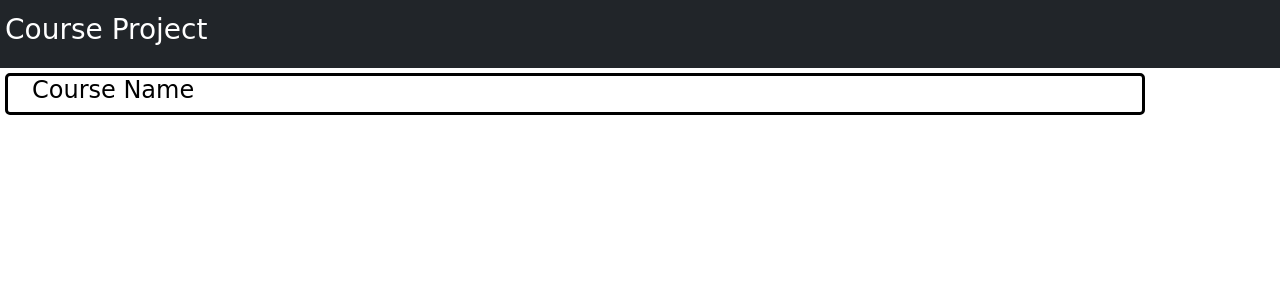
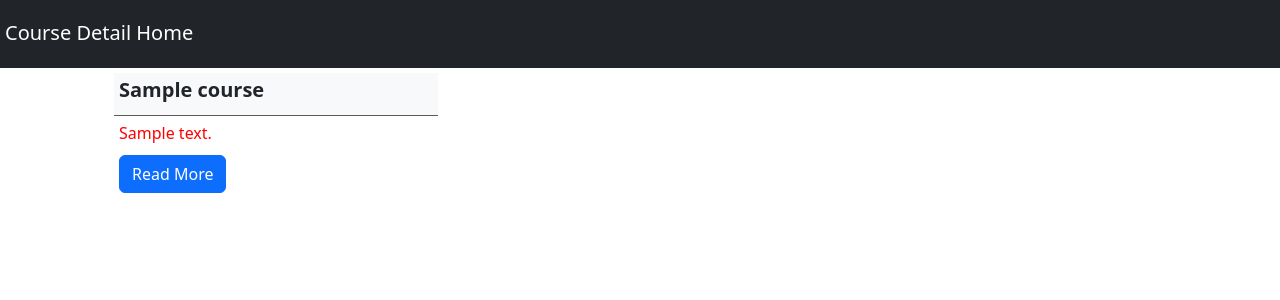
Before and after one commit to MrRitzer/CSCI-313-Final-Project, a Django app: template courses/templates/courses/index.html in a window 1280 px wide. Shown: the top 300 px of the page. Run offline with Django 4.2, Linux system fonts and the light colour scheme; the template is opened without the code that fills it: values that come from a table or form of the project are taken from there, others are empty; tables that the repository leaves empty hold one stand-in row (values such as "Sample post"); some libraries are stand-ins or nearby versions.

Commit message:
Finished project
Signed-off-by: Noah <nmritter02@gmail.com>

```diff
--- a/courseproject/urls.py
+++ b/courseproject/urls.py
@@ -17,6 +17,6 @@ from django.contrib import admin
 from django.urls import include, path
 
 urlpatterns = [
-    path('courses/', include('courses.urls')),
+    path('', include('courses.urls')),
     path('admin/', admin.site.urls),
 ]
--- a/courses/static/courses/style.css
+++ /dev/null
@@ -1,13 +0,0 @@
-body {
-    font-family: 'Balsamiq Sans', cursive;
-}
-
-#courses {
-    margin-left: 5px;
-    border: 3px black solid;
-    border-radius: 5px;
-}
-
-#course {
-    color: black;
-}
--- a/courses/templates/courses/index.html
+++ b/courses/templates/courses/index.html
@@ -3,23 +3,51 @@
 
 <head>
     <title>
-        Courses Home
+        Courses App
     </title>
     {# Load the tag library #} {% load bootstrap5 %} {# Load CSS and JavaScript #} {% bootstrap_css %} {% bootstrap_javascript %} {% load static %}
-    <link rel="stylesheet" type="text/css" href="{% static 'courses/style.css' %}">
+    <link rel="stylesheet" type="text/css" href="{% static 'courses/index.css' %}">
 </head>
 
 <body>
     <div>
         <nav class="navbar navbar-dark bg-dark" style="margin-bottom: 5px;">
-            <h3 style="color: white; padding: 5px;">Course Project</h3>
+            <h3 style="color: white; padding: 5px;">
+                <a class="navbar-brand" href="/">
+                    Course Detail Home
+            </a>
+            </h3>
         </nav>
     </div>
-    <div id="courses" class="container row">
-        <div id="course">
-            <h4>
-                Course Name
-            </h4>
+    <div class="container">
+        <div class="row">
+            <div class="col-sm">
+                {% if course_list %}
+                <ul>
+                    {% for course in course_list %}
+                    <div id="course">
+                        <nav class="navbar navbar-light bg-light" style="padding: 5px; border-bottom: 1px rgb(90, 90, 90) solid;">
+                            <h5>
+                                <strong>
+                                    {{course.course_title}}
+                                </strong>
+                            </h5>
+                        </nav>
+                        <p style="color: red; margin: 5px;">{{course.course_description}}</p>
+                        <a class="btn btn-primary" style="margin: 5px;" href="{{ course.id }}">Read More</a>
+                    </div>
+                    {% endfor %}
+                </ul>
+                {% else %}
+                <p>No courses are available</p>
+                {% endif %}
+            </div>
+            <div class="col-sm">
+
+            </div>
+            <div class="col-sm">
+
+            </div>
         </div>
     </div>
 </body>
--- a/courses/urls.py
+++ b/courses/urls.py
@@ -4,4 +4,5 @@ from . import views
 
 urlpatterns = [
     path('', views.courses_view, name='index'),
+    path('<int:pk>/', views.courses_detail, name='course_detail')
 ]
```
Also changed, not shown: courses/templates/courses/course_detail.html (+71 -0 lines), courses/views.py (+11 -5 lines).
